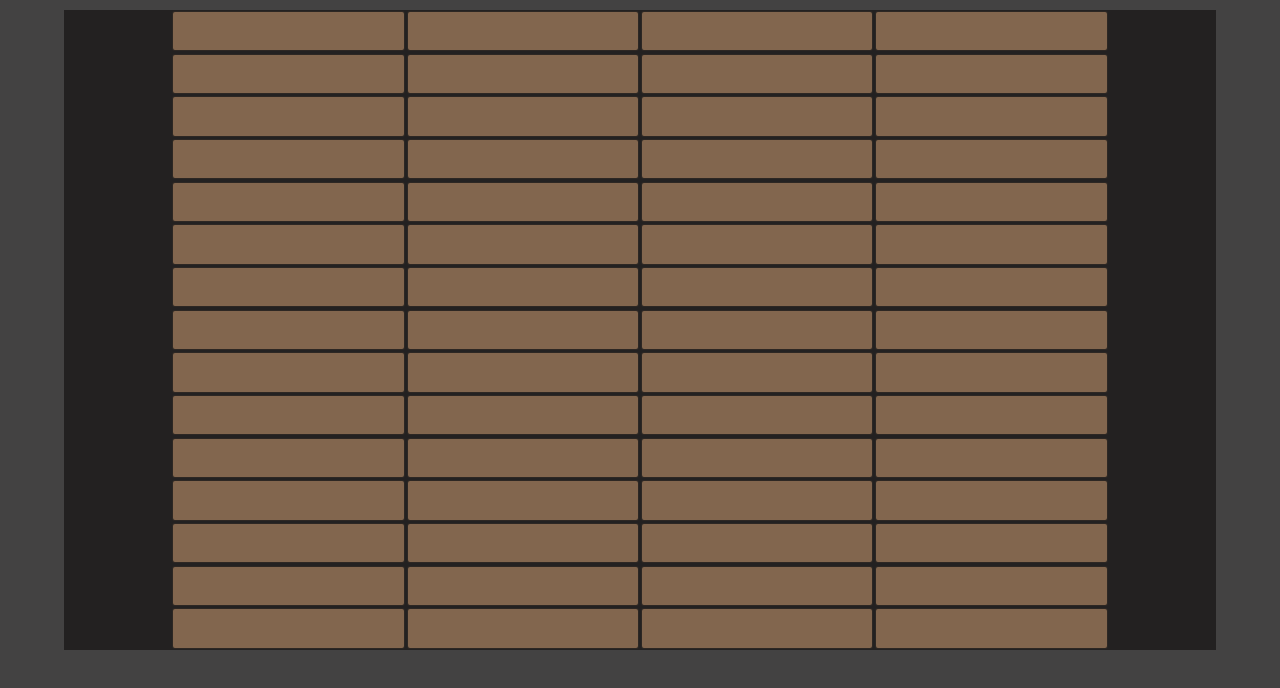
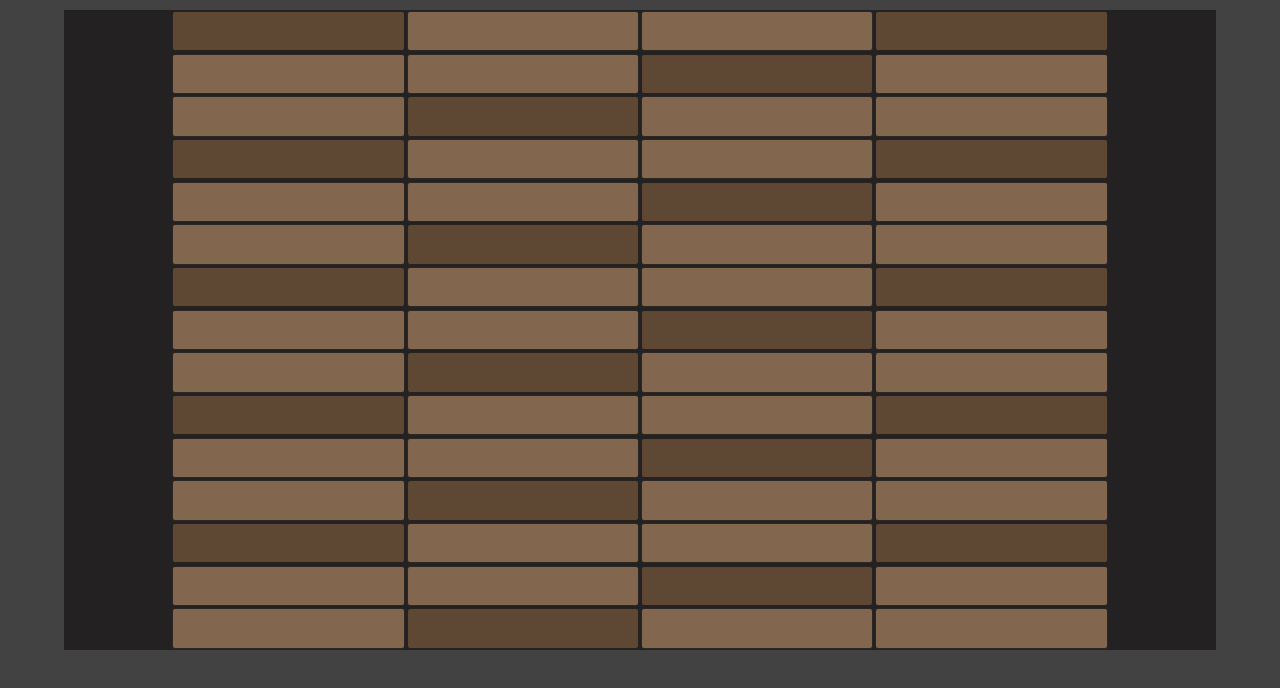
Before and after one commit to DanielVierh/minesweeper, a plain HTML site: page index.html in a window 1280 px wide. Drawn offline with Linux system fonts and the light colour scheme.

Commit message:
different tile colors

```diff
--- a/public/css/main.css
+++ b/public/css/main.css
@@ -52,6 +52,9 @@ h1 {
   font-weight: bold;
   font-size: 33px;
 }
+.field .tile:nth-last-child(3n+0) {
+  background-color: rgba(101, 76, 53, 0.929);
+}
 .field .tile.scanning {
   background-color: rgb(235, 135, 135);
   position: relative;
--- a/src/scss/modules/board.scss
+++ b/src/scss/modules/board.scss
@@ -21,6 +21,10 @@
         align-items: center;
         font-weight: bold;
         font-size: 33px;
+
+        &:nth-last-child(3n+0) {
+            background-color: rgba(101, 76, 53, 0.929);
+        }
 
         &.scanning {
             background-color: rgb(235, 135, 135);
```
